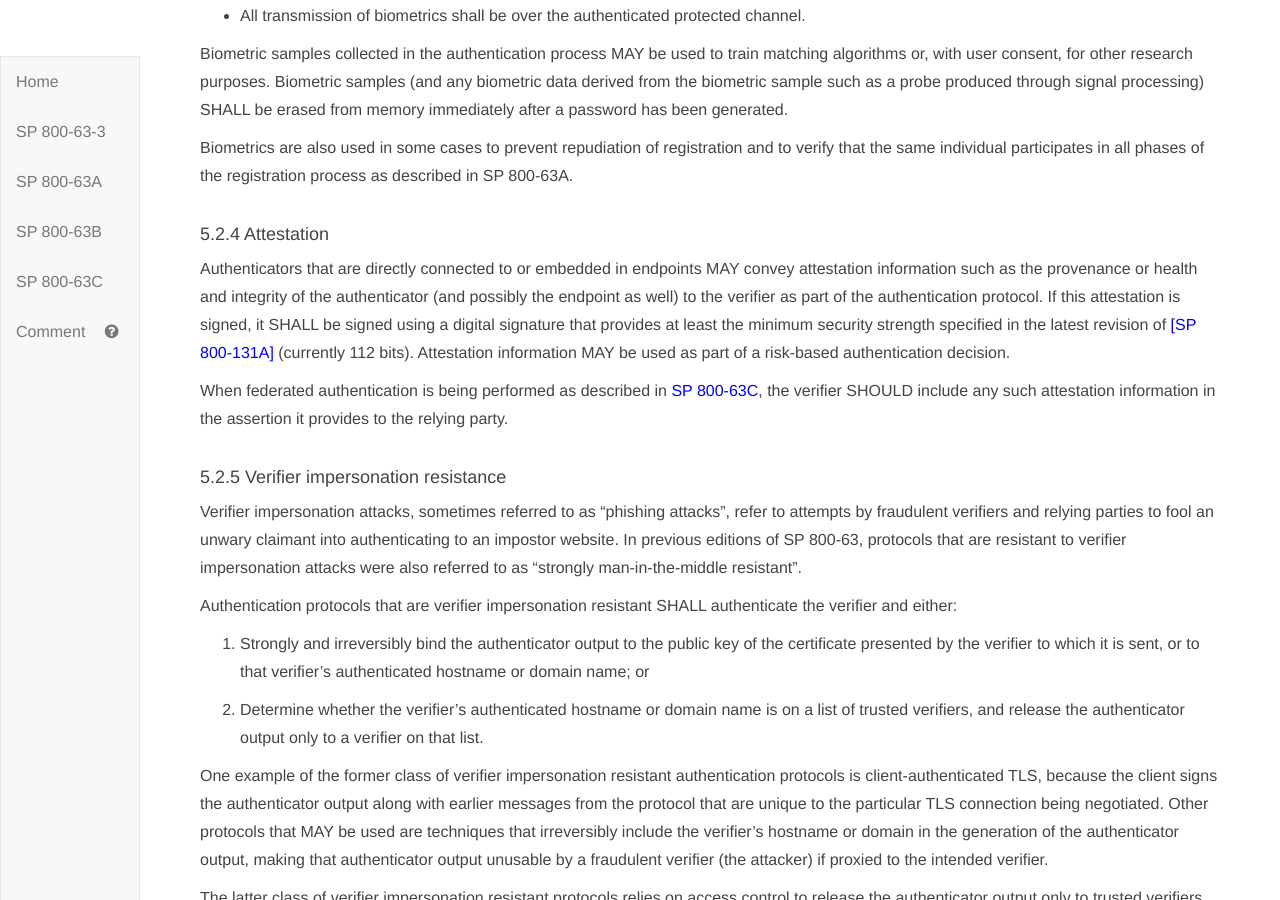
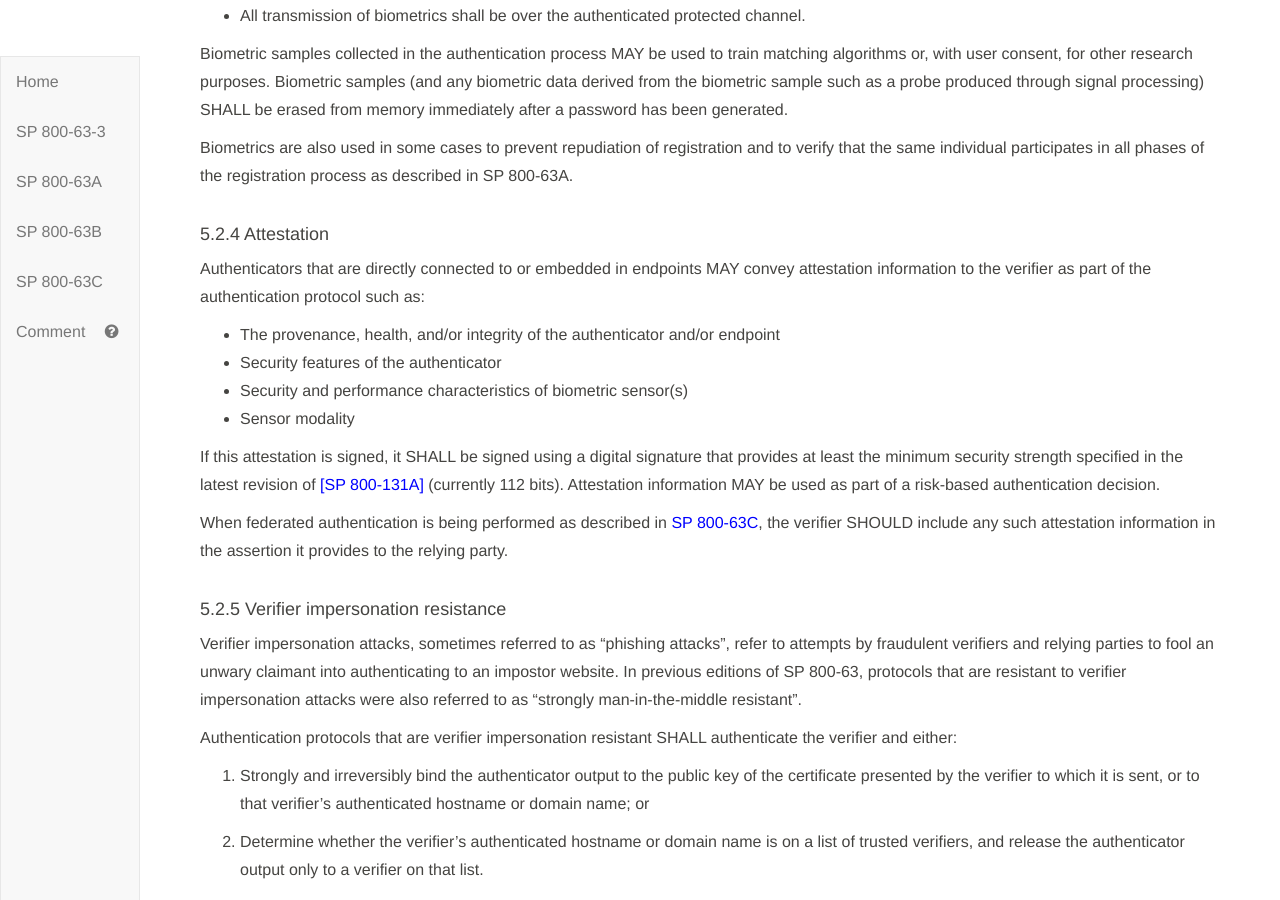
Before and after one commit to usnistgov/800-63-3, a Jekyll site: the page built from sp800-63b.md, in a window 1280 px wide and 900 px high, scrolled down 35958 px. Built offline with Jekyll 4.4.1, drawn with Linux system fonts in a browser that asks for light colours.

Commit message:
Additional examples of attestation information

```diff
--- a/sp800-63b/sec5_authenticators.md
+++ b/sp800-63b/sec5_authenticators.md
@@ -372,7 +372,14 @@ Biometrics are also used in some cases to prevent repudiation of registration an
 
 #### <a name="attestation"></a>5.2.4 Attestation
 
-Authenticators that are directly connected to or embedded in endpoints MAY convey attestation information such as the provenance or health and integrity of the authenticator (and possibly the endpoint as well) to the verifier as part of the authentication protocol. If this attestation is signed, it SHALL be signed using a digital signature that provides at least the minimum security strength specified in the latest revision of [[SP 800-131A]](#SP800-131A) (currently 112 bits). Attestation information MAY be used as part of a risk-based authentication decision.
+Authenticators that are directly connected to or embedded in endpoints MAY convey attestation information to the verifier as part of the authentication protocol such as:
+
+* The provenance, health, and/or integrity of the authenticator and/or endpoint
+* Security features of the authenticator
+* Security and performance characteristics of biometric sensor(s)
+* Sensor modality
+
+If this attestation is signed, it SHALL be signed using a digital signature that provides at least the minimum security strength specified in the latest revision of [[SP 800-131A]](#SP800-131A) (currently 112 bits). Attestation information MAY be used as part of a risk-based authentication decision.
 
 When federated authentication is being performed as described in [SP 800-63C](sp800-63c.html), the verifier SHOULD include any such attestation information in the assertion it provides to the relying party.
 
```
